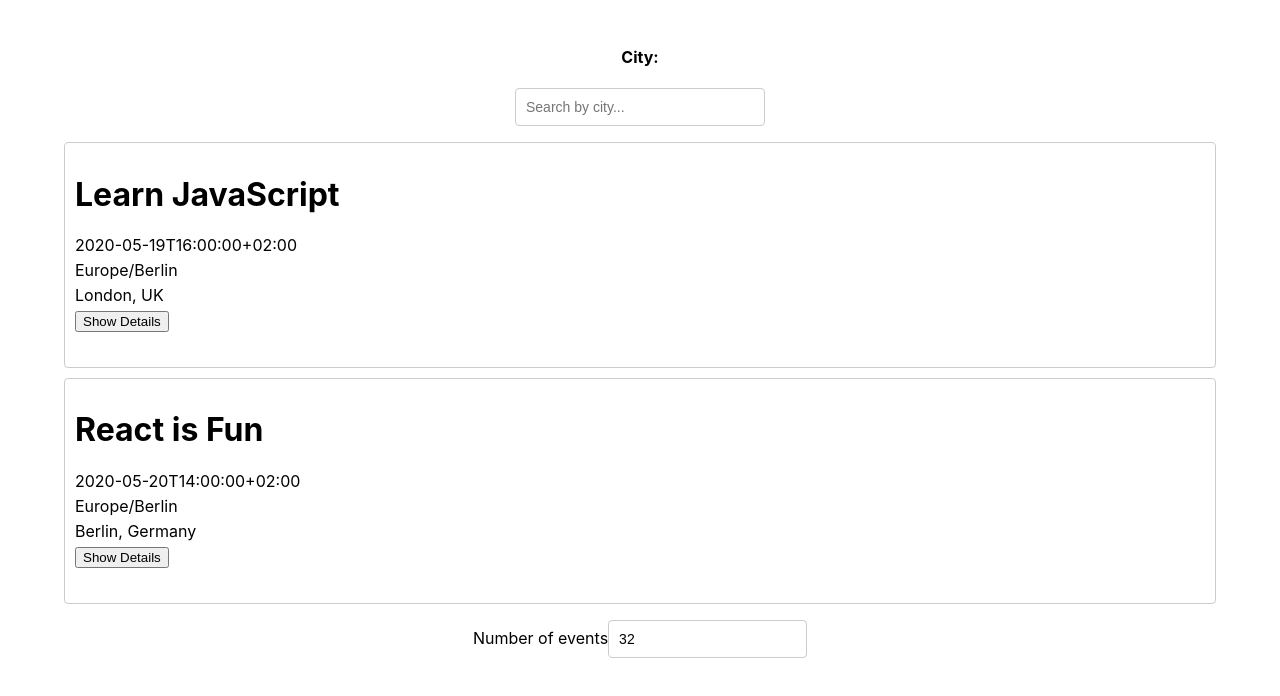
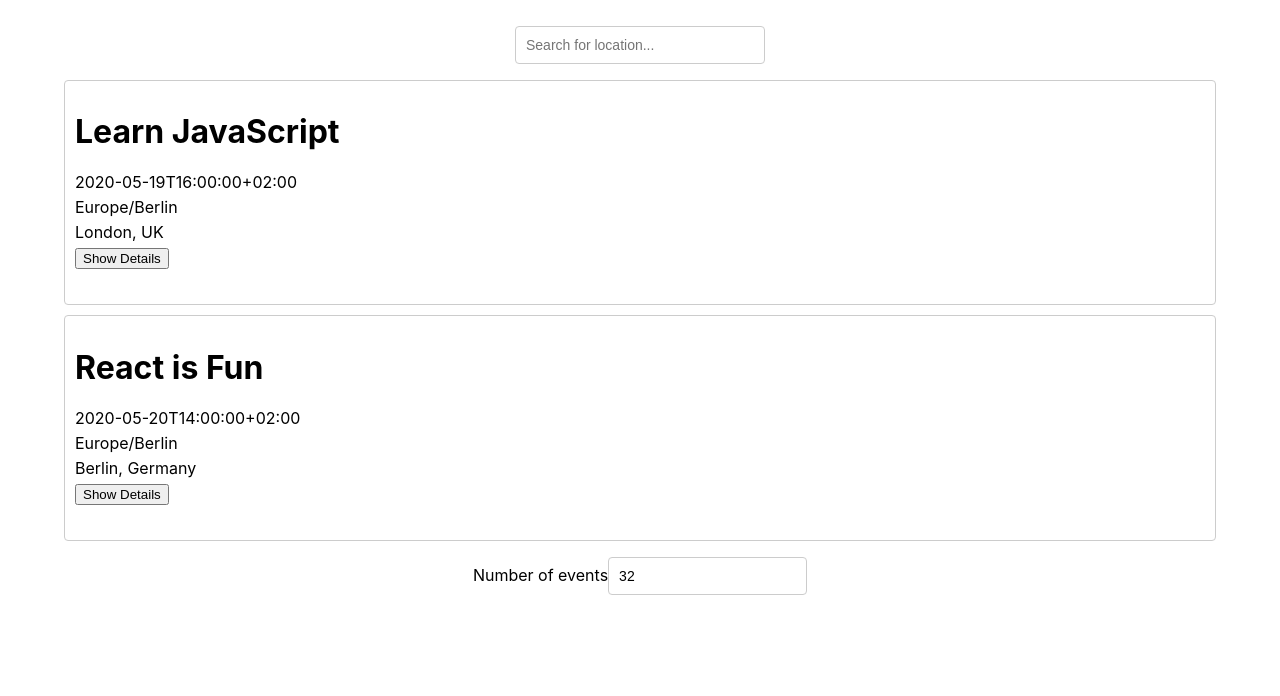
Before and after one commit to christopherinvans/meet, a React (Create React App) app: page / in a window 1280 px wide. Shown: the top 696 px of the page. Built offline with nearby package versions, Linux system fonts and the light colour scheme.

Commit message:
Revert "debugging"
This reverts commit 81737a26188c3b95d095b9ad9819eeba07a51174.

```diff
--- a/src/CitySearch.js
+++ b/src/CitySearch.js
@@ -56,23 +56,19 @@ class CitySearch extends Component {
 
   render() {
     return (
-      <div className="CitySearch">
+      <div className="CitySearch" onBlur={this.hideSuggestions}>
         <InfoAlert text={this.state.infoText} />
-        <h4 className="number-title">City:</h4>
         <input
           type="text"
           className="city"
-          placeholder="Search by city..."
           value={this.state.query}
           onChange={this.handleInputChanged}
+          placeholder="Search for location..."
           onFocus={() => {
             this.setState({ showSuggestions: true });
           }}
         />
-        <ul
-          className="suggestions"
-          style={this.state.showSuggestions ? {} : { display: "none" }}
-        >
+        <ul className="suggestions" style={this.getSuggestionsStyle()}>
           {this.state.suggestions.map((suggestion) => (
             <li
               key={suggestion}
@@ -81,7 +77,7 @@ class CitySearch extends Component {
               {suggestion}
             </li>
           ))}
-          <li key="all" onClick={() => this.handleItemClicked("all")}>
+          <li onClick={() => this.handleItemClicked("all")}>
             <b>See all cities</b>
           </li>
         </ul>
```
